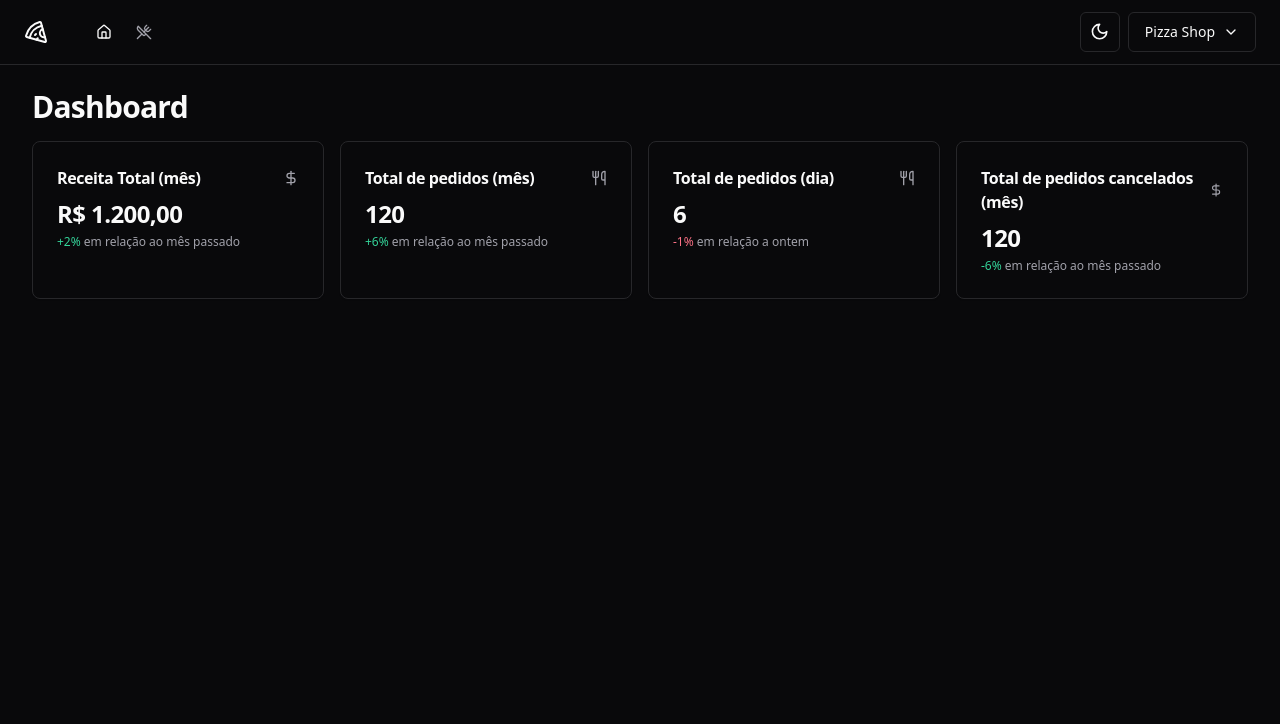
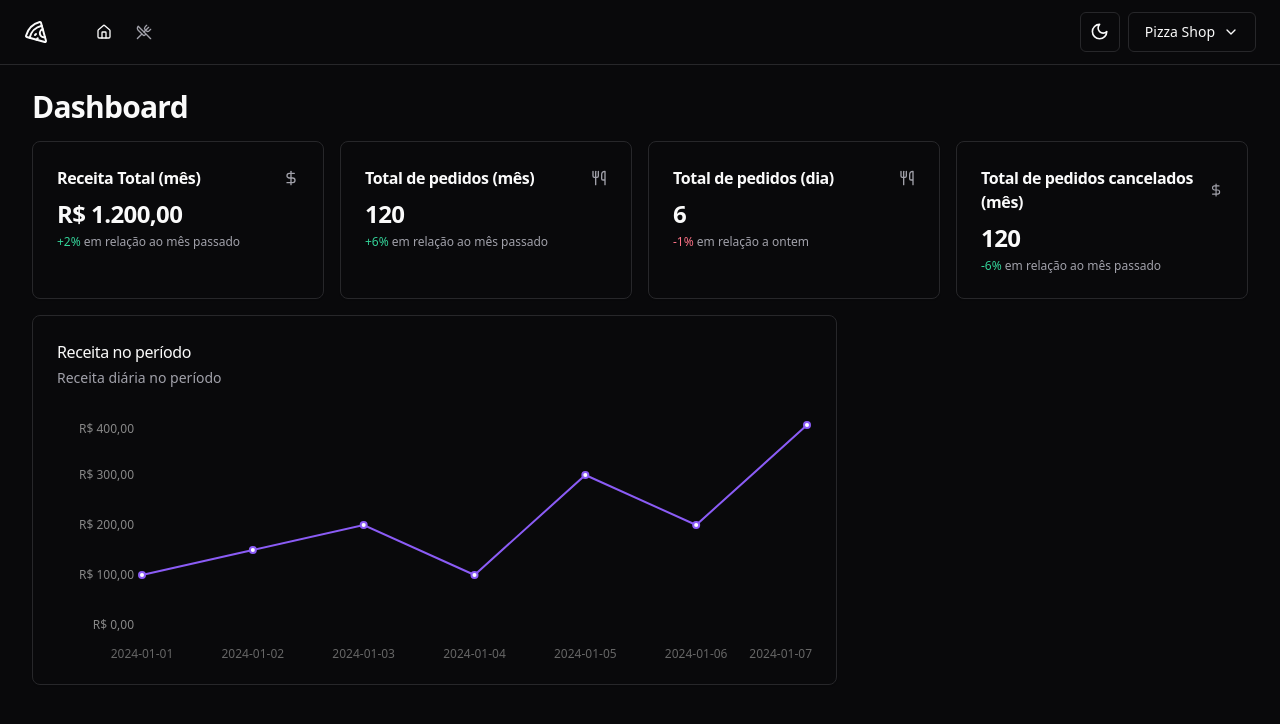
Before and after one commit to nathancamolez-dev/pizza-manager-front-end, a React (Vite) app: page / in a window 1280 px wide. Shown: the top 724 px of the page. Built offline with nearby package versions, Linux system fonts and the light colour scheme.

Commit message:
feat: fisrt card chart

```diff
--- a/package.json
+++ b/package.json
@@ -27,6 +27,7 @@
     "react-helmet-async": "^2.0.5",
     "react-hook-form": "^7.53.0",
     "react-router-dom": "^6.26.1",
+    "recharts": "^2.12.7",
     "sonner": "^1.5.0",
     "sort-by": "^1.2.0",
     "tailwind-merge": "^2.5.2",
--- a/src/pages/app/dashboard/dashboard.tsx
+++ b/src/pages/app/dashboard/dashboard.tsx
@@ -3,6 +3,7 @@
 import { MonthOrdersAmountCard } from './month-orders-amount'
 import { DayOrdersAmountCard } from './day-orders-amount-card'
 import { MonthCanceledOrdersAmountCard } from './month-canceled-orders-amount-card'
+import { RevenueChart } from './revenue-chart'
 
 export function Dashboard() {
   return (
@@ -17,6 +18,10 @@
           <DayOrdersAmountCard />
           <MonthCanceledOrdersAmountCard />
         </div>
+
+        <div className="grid grid-cols-9 gap-4">
+          <RevenueChart />
+        </div>
       </div>
     </>
   )
--- /dev/null
+++ b/src/pages/app/dashboard/revenue-chart.tsx
@@ -0,0 +1,68 @@
+import {
+  Card,
+  CardContent,
+  CardDescription,
+  CardHeader,
+  CardTitle,
+} from '@/components/ui/card'
+import {
+  ResponsiveContainer,
+  LineChart,
+  Line,
+  XAxis,
+  YAxis,
+  Tooltip,
+  CartesianGrid,
+} from 'recharts'
+
+import colors from 'tailwindcss/colors'
+
+const data = [
+  { date: '2024-01-01', revenue: 100 },
+  { date: '2024-01-02', revenue: 150 },
+  { date: '2024-01-03', revenue: 200 },
+  { date: '2024-01-04', revenue: 100 },
+  { date: '2024-01-05', revenue: 300 },
+  { date: '2024-01-06', revenue: 200 },
+  { date: '2024-01-07', revenue: 400 },
+]
+
+export function RevenueChart() {
+  return (
+    <Card className="col-span-6">
+      <CardHeader className="flex-row items-center justify-between pb-8">
+        <div className="space-y-1">
+          <CardTitle className="text-base font-medium">
+            Receita no período
+          </CardTitle>
+          <CardDescription>Receita diária no período</CardDescription>
+        </div>
+      </CardHeader>
+      <CardContent>
+        <ResponsiveContainer width="100%" height={240}>
+          <LineChart data={data} style={{ fontSize: 12 }}>
+            <XAxis dataKey="date" tickLine={false} axisLine={false} dy={16} />
+            <YAxis
+              stroke="#888"
+              axisLine={false}
+              tickLine={false}
+              width={80}
+              tickFormatter={(value: number) =>
+                value.toLocaleString('pt-BR', {
+                  style: 'currency',
+                  currency: 'BRL',
+                })
+              }
+            />
+            <Line
+              type="linear"
+              strokeWidth={2}
+              dataKey="revenue"
+              stroke={colors.violet[500]}
+            />
+          </LineChart>
+        </ResponsiveContainer>
+      </CardContent>
+    </Card>
+  )
+}
```
Also changed, not shown: 1 other file (tests, documents, lock files or other folders).
